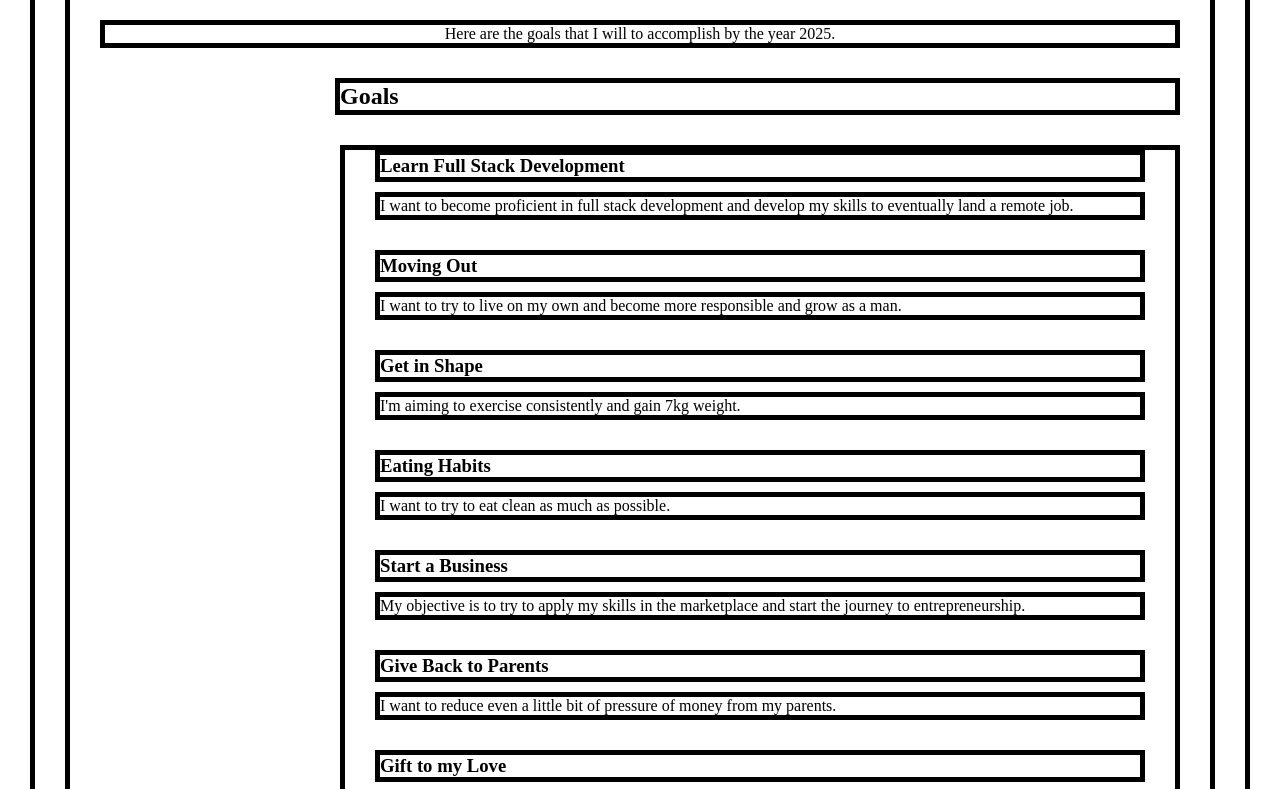
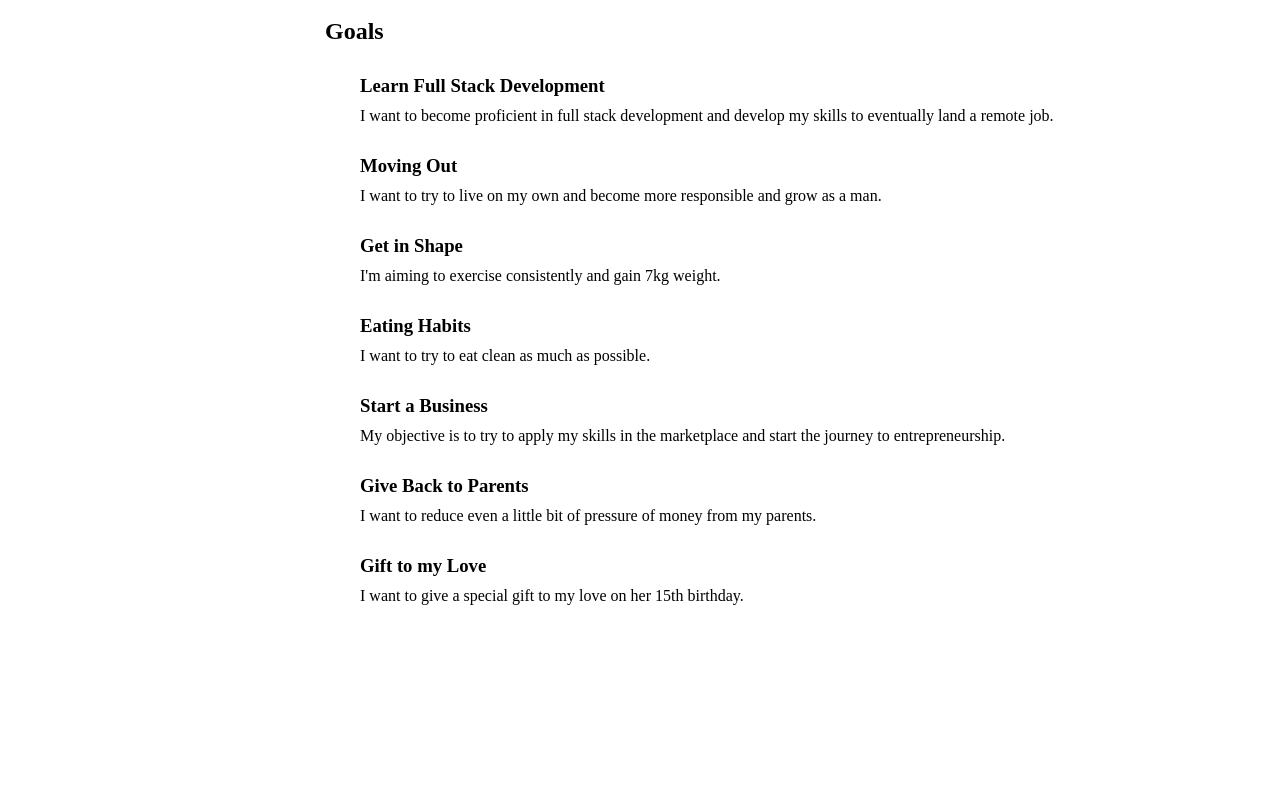
Before and after one commit to saritbose/my-2025-goals-website, a plain HTML site: page index.html in a window 1280 px wide. Shown: the part 175-964 px from the top of the page. After the commit the page ends 840 px from the top, so only its background shows below. Drawn offline with Linux system fonts and the light colour scheme.

Commit message:
my-2025-goals-website

```diff
--- a/style.css
+++ b/style.css
@@ -1,7 +1,7 @@
 *{
     box-sizing: border-box;
     margin: 30px;
-    border: 5px solid black;
+    border:0;
 }
 h1{
     text-align: center;
```
